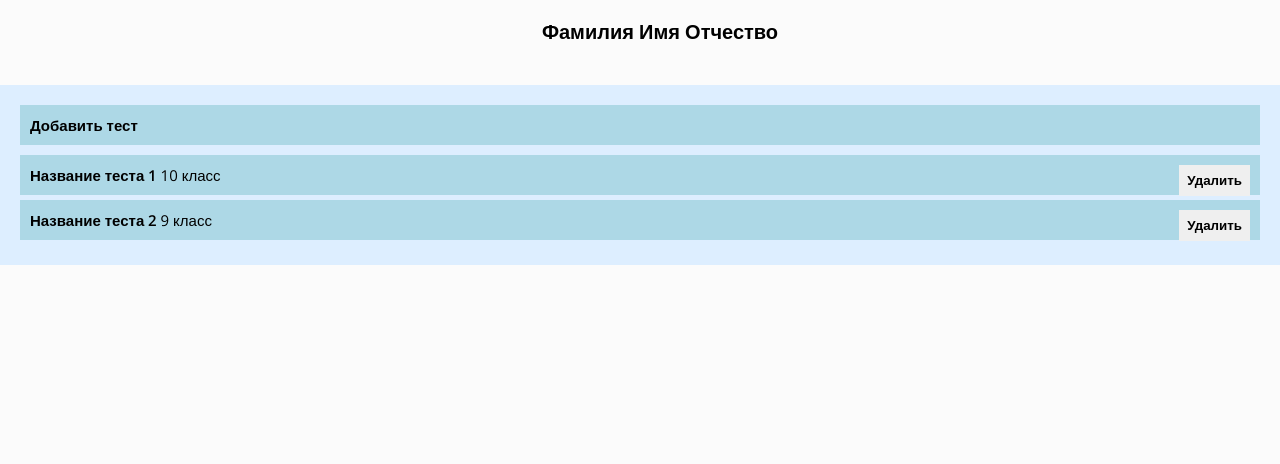
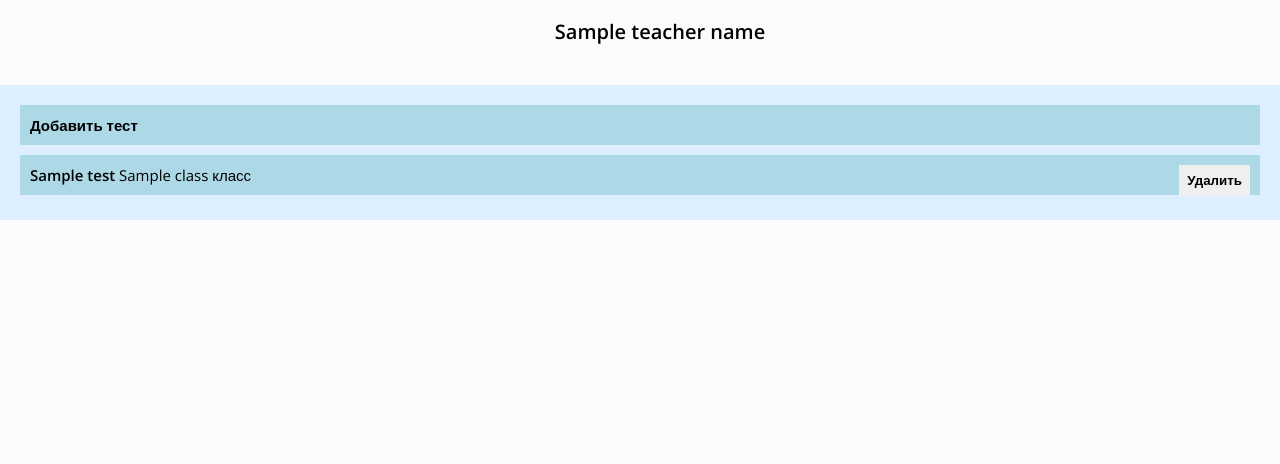
Before and after one commit to datpetr/testing_system, a Django app: template mysite/templates/office_teacher/office_teacher.html in a window 1280 px wide. Shown: the part 47-511 px from the top of the page. Run offline with Django 3.2, Linux system fonts and the light colour scheme; the template is opened without the code that fills it: most values are stand-ins (such as "Sample title", 1, 10 or a date in 2020).

Commit message:
+шаблонизатор и вывод списка тестов

```diff
--- a/mysite/apps/office_teacher/views.py
+++ b/mysite/apps/office_teacher/views.py
@@ -3,7 +3,11 @@ from django.http import HttpResponse
 
 
 def index(request):
-    return render(request, 'office_teacher/office_teacher.html')
+    data = {
+        'teacher_name': 'Имя Фамилия',
+        'tests': [{'title': 'Матан', 'class': '10'}, {'title': 'Русич', 'class': '9'}]
+    }
+    return render(request, 'office_teacher/office_teacher.html', data)
 
 
 def making_test(request):
--- a/mysite/templates/office_teacher/office_teacher.html
+++ b/mysite/templates/office_teacher/office_teacher.html
@@ -1,144 +1,17 @@
-<!DOCTYPE html>
+{% extends 'office_teacher/layout.html' %}
 
-<head>
+{% block teacher_name %}
+        {{ teacher_name }}
+{% endblock %}
 
-    <title>AST: Кабинет учителя</title>
-
-    <link rel="preconnect" href="https://fonts.gstatic.com">
-    <link href="https://fonts.googleapis.com/css2?family=Open+Sans:wght@400;600;800&display=swap" rel="stylesheet">
-  <style>
-    body {
-    font-family: 'Open Sans', sans-serif;
-    font-weight: normal;
-    font-size: 20px;
-    margin: 0;
-    padding: 0;
-    padding-top: 45px;
-    background-color: #FBFBFB;
-}
-
-header {
-    font-weight: 600;
-    color: lightblue;
-    background-color: #000055;
-    position: fixed;
-    left: 0;
-    top: 0;
-    width: 100%;
-    padding: 10px;
-}
-
-footer {
-    font-weight: 600;
-    color: lightblue;
-    background-color: #000055;
-    position: fixed;
-    bottom: 0;
-    left: 0;
-    padding: 10px;
-    width: 100%;
-}
-
-#logo {
-    font-weight: bold;
-    margin-right: 10px;
-    margin-left: 10px;
-    cursor: pointer;
-}
-
-#page_name {
-    text-align: center;
-    color: #EEEEEE;
-}
-
-#teacher_name_box {
-    font-weight: 600;
-    text-align: center;
-    margin: 10px;
-    padding: 10px;
-    width: 100%;
-}
-
-.block {
-    background-color: lightblue;
-    margin-bottom: 5px;
-    padding: 10px;
-    box-sizing: border-box;
-    font-size: 15px;
-    text-align: left;
-    cursor: pointer;
-}
-
-button {
-    border-style: none;
-    font-weight: 600;
-    padding: 8px;
-    cursor: pointer;
-    transition: all 200ms;
-}
-
-button:hover {
-    background-color: #5050ff;
-    color: lightblue;
-}
-
-.test_name {
-    font-weight: 600;
-}
-
-.delete_test {
-    float: right;
-}
-
-#add_test_button {
-    margin-bottom: 10px;
-    font-weight: 600;
-    width: 100%;
-}
-
-.box {
-    background-color: #ddeeff;
-    padding: 20px;
-    margin-top: 30px;
-}
-  </style>
-
-</head>
-
-<body>
-
-    <header>
-        <span id="logo">AST</span>
-        <span id="page_name">Кабинет учителя</span>
-    </header>
-
-    <div id="teacher_name_box">
-        <span class="techer_name">Фамилия Имя Отчество</span>
-    </div>
-
-    <div class="box">
-        <div class="block" id="add_test_button">Добавить тест</div>
-
+{% block content %}
+    {% for test in tests %}
         <div class="block test_link_div">
 
-            <span class="test_name">Название теста 1</span>
-            <span class="class_number">10 класс</span>
+            <span class="test_name">{{  test.title  }}</span>
+            <span class="class_number">{{  test.class  }} класс</span>
             <button class="delete_test">Удалить</button>
 
         </div>
-
-        <div class="block test_link_div">
-
-            <span class="test_name">Название теста 2</span>
-            <span class="class_number">9 класс</span>
-            <button class="delete_test">Удалить</button>
-
-        </div>
-    </div>
-
-    <footer>
-        <button id="back_button">Назад</button>
-        <button id="save_button">Сохранить</button>
-    </footer>
-
-</body>
+    {% endfor %}
+{% endblock %}
```
